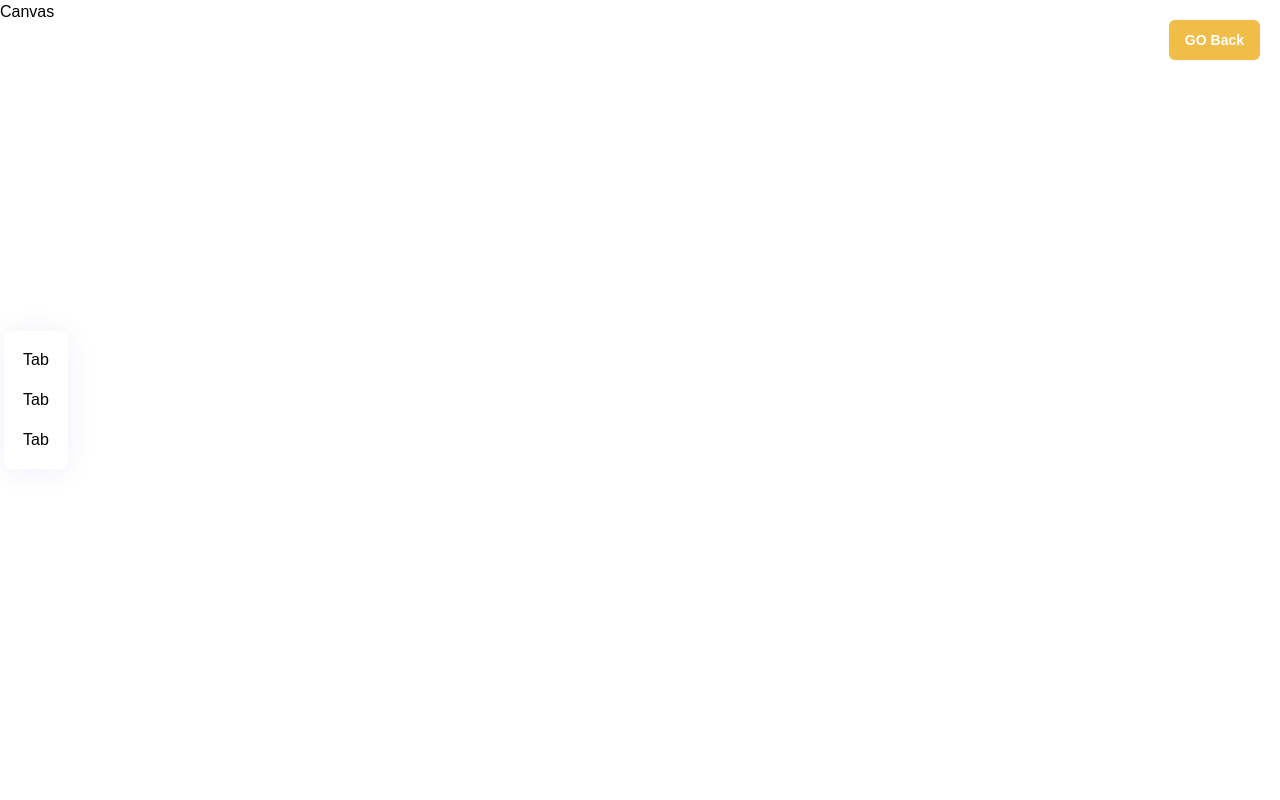
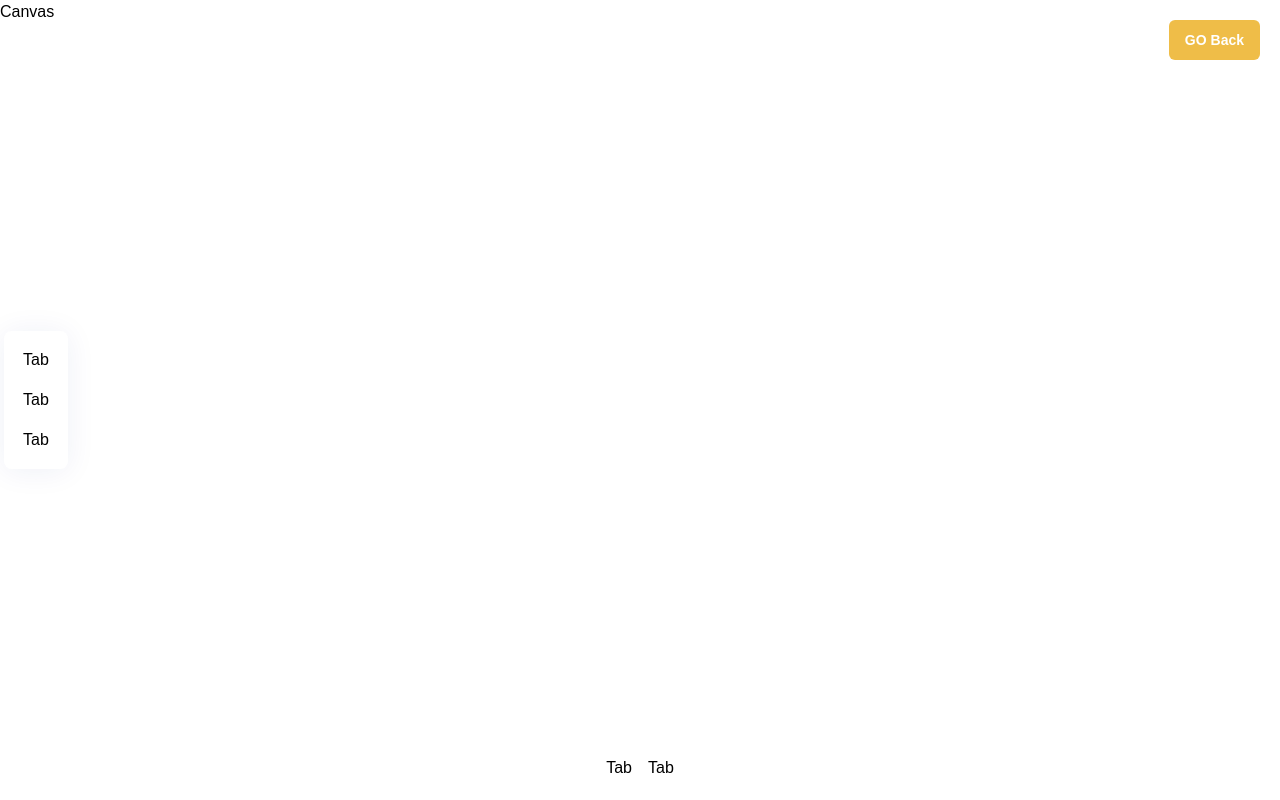
Before and after one commit to stackj007/threejs, a React (Vite) app: page / in a window 1280 px wide. Both pictures are taken after a click on the button "Customize It". Built offline with nearby package versions, Linux system fonts and the light colour scheme; a web font is replaced by a local one.

Commit message:
Bottom Tabs

```diff
--- a/src/pages/Customizer.jsx
+++ b/src/pages/Customizer.jsx
@@ -63,6 +63,21 @@
               customStyles="w-fit px-4 py-2.5 font-bold text-sm"
             />
           </motion.div>
+
+          <motion.div
+            className="filtertabs-container"
+            {...slideAnimation('up')}
+          >
+            {FilterTabs.map((tab) => (
+              <Tab
+                key={tab.name}
+                tab={tab}
+                isFilterTab
+                isActiveTab=""
+                handleClick={() => {}}
+              />
+            ))}
+          </motion.div>
         </>
       )}
     </AnimatePresence>
```
